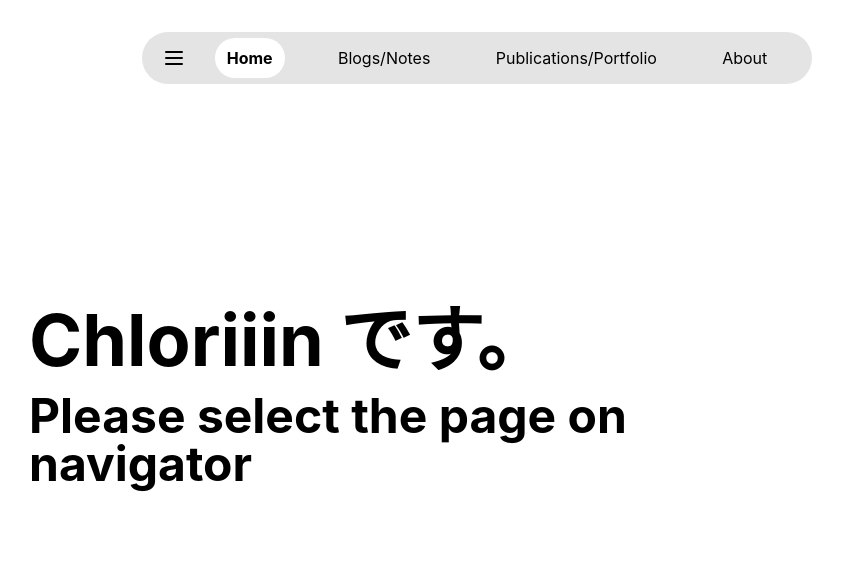
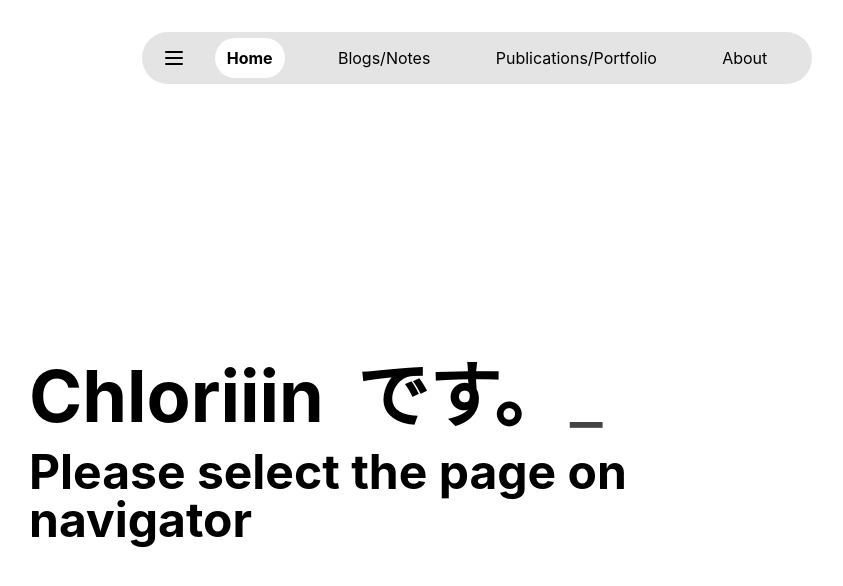
Before and after one commit to Chloriiin/zzzzzachye.github.io, a Next.js app: page / in a window 1280 px wide. Shown: the top 586 px of the page, without its empty margins (163-1006 px from the left). Built offline with nearby package versions, Linux system fonts and the light colour scheme.

Commit message:
Enhanced website with animations: navbar transitions and typed title effect

```diff
--- a/src/app/layout.tsx
+++ b/src/app/layout.tsx
@@ -1,4 +1,5 @@
 import './globals.css';
+import Navbar from '../components/Navbar';
 
 export const metadata = {
   title: 'Chloriiin - Personal Website',
@@ -12,7 +13,12 @@ export default function RootLayout({
 }) {
   return (
     <html lang="en">
-      <body>{children}</body>
+      <body>
+        <Navbar />
+        <main className="pt-[56px]">
+          {children}
+        </main>
+      </body>
     </html>
   );
 }
--- a/src/app/page.tsx
+++ b/src/app/page.tsx
@@ -1,16 +1,12 @@
-import Navbar from '../components/Navbar';
+import TypedTitle from '../components/TypedTitle';
 
 export default function Home() {
   return (
     <main className="flex min-h-screen flex-col items-center px-4 pt-28 pb-24">
       <div className="w-full max-w-4xl">
-        <Navbar />
-
         <div className="flex flex-col items-start justify-center mt-32 md:mt-48">
           <div className="max-w-[500px] md:max-w-[600px]">
-            <h1 className="text-5xl md:text-7xl font-bold mb-4 text-left whitespace-nowrap">
-              Chloriiin<span className="ml-2 md:ml-4">です。</span>
-            </h1>
+            <TypedTitle />
             <p className="text-xl md:text-5xl font-bold text-left">
               Please select the page on navigator
             </p>
--- a/src/components/Navbar.tsx
+++ b/src/components/Navbar.tsx
@@ -10,7 +10,8 @@ export default function Navbar() {
   const [indicatorStyle, setIndicatorStyle] = useState({
     left: 0,
     width: 0,
-    opacity: 0
+    opacity: 0,
+    scale: 0.8
   });
   const navRef = useRef<HTMLDivElement>(null);
   const linksRef = useRef<Array<HTMLAnchorElement | null>>([]);
@@ -25,10 +26,8 @@ export default function Navbar() {
     return false;
   };
 
-  // Update the indicator position whenever the pathname changes
-  useEffect(() => {
-    // Wait for the component to be fully rendered
-    const timer = setTimeout(() => {
+  // Find the active indicator position
+  const updateIndicatorPosition = () => {
     if (!navRef.current) return;
 
     const navRect = navRef.current.getBoundingClientRect();
@@ -42,13 +41,32 @@ export default function Navbar() {
     if (activeIndex !== -1 && linksRef.current[activeIndex]) {
       const linkRect = linksRef.current[activeIndex]?.getBoundingClientRect();
       if (linkRect) {
+        // First hide the indicator
         setIndicatorStyle({
           left: linkRect.left - navRect.left,
           width: linkRect.width,
-            opacity: 1
+          opacity: 0,
+          scale: 0.3
         });
+
+        // Then show it with animation after a small delay
+        setTimeout(() => {
+          setIndicatorStyle({
+            left: linkRect.left - navRect.left,
+            width: linkRect.width,
+            opacity: 1,
+            scale: 1
+          });
+        }, 20);
       }
     }
+  };
+
+  // Initialize and update the indicator position
+  useEffect(() => {
+    // Wait for the component to be fully rendered
+    const timer = setTimeout(() => {
+      updateIndicatorPosition();
     }, 100);
 
     return () => clearTimeout(timer);
@@ -71,16 +89,17 @@ export default function Navbar() {
           </svg>
         </button>
         <div className="flex flex-1 justify-around relative" ref={navRef}>
-          {/* Background indicator that slides */}
+          {/* Background indicator that expands like a balloon */}
           <div
-            className="absolute bg-white rounded-full transition-all duration-300 ease-in-out"
+            className="absolute bg-white rounded-full"
             style={{
               left: `${indicatorStyle.left}px`,
               width: `${indicatorStyle.width}px`,
               height: '40px',
               top: '50%',
-              transform: 'translateY(-50%)',
-              opacity: indicatorStyle.opacity
+              transform: `translateY(-50%) scale(${indicatorStyle.scale})`,
+              opacity: indicatorStyle.opacity,
+              transition: 'opacity 0.05s ease-out, transform 0.25s cubic-bezier(0.17, 0.67, 0.34, 1.55)'
             }}
           />
 
--- /dev/null
+++ b/src/components/TypedTitle.tsx
@@ -0,0 +1,64 @@
+'use client';
+
+import { useState, useEffect } from 'react';
+
+export default function TypedTitle() {
+  const fullTitle = "Chloriiin です。";
+  const [displayedText, setDisplayedText] = useState('');
+  const [showCursor, setShowCursor] = useState(true);
+  const [isTypingComplete, setIsTypingComplete] = useState(false);
+
+  // Typing animation effect
+  useEffect(() => {
+    if (displayedText === fullTitle) {
+      setIsTypingComplete(true);
+      return;
+    }
+
+    const typingSpeed = 500 / fullTitle.length; // Make entire animation last 0.5s
+    const timer = setTimeout(() => {
+      setDisplayedText(fullTitle.substring(0, displayedText.length + 1));
+    }, typingSpeed);
+
+    return () => clearTimeout(timer);
+  }, [displayedText, fullTitle]);
+
+  // Blinking cursor effect (always blinks, faster during typing)
+  useEffect(() => {
+    const blinkInterval = isTypingComplete ? 530 : 300;
+
+    const blinkTimer = setInterval(() => {
+      setShowCursor(prev => !prev);
+    }, blinkInterval);
+
+    return () => clearInterval(blinkTimer);
+  }, [isTypingComplete]);
+
+  // Format the displayed text to add spacing between Chloriiin and です
+  const formatDisplayedText = () => {
+    if (displayedText.includes('です')) {
+      const parts = displayedText.split('で');
+      return (
+        <>
+          {parts[0]}<span className="ml-2 md:ml-4">で{parts[1] || ''}</span>
+        </>
+      );
+    }
+    return displayedText;
+  };
+
+  return (
+    <h1 className="text-5xl md:text-7xl font-bold mb-4 text-left whitespace-nowrap relative">
+      {formatDisplayedText()}
+      <span
+        className={`${showCursor ? 'opacity-100' : 'opacity-0'} ml-1 inline-block transition-opacity duration-100 animate-pulse`}
+        style={{
+          marginLeft: displayedText.length === fullTitle.length ? '4px' : '1px',
+          fontWeight: 'normal'
+        }}
+      >
+        _
+      </span>
+    </h1>
+  );
+}
--- a/src/pages/_app.tsx
+++ /dev/null
@@ -1,6 +0,0 @@
-import '../app/globals.css';
-import type { AppProps } from 'next/app';
-
-export default function MyApp({ Component, pageProps }: AppProps) {
-  return <Component {...pageProps} />;
-}
--- a/src/pages/_document.tsx
+++ /dev/null
@@ -1,16 +0,0 @@
-import { Html, Head, Main, NextScript } from 'next/document';
-
-export default function Document() {
-  return (
-    <Html lang="en">
-      <Head>
-        <meta charSet="utf-8" />
-        <meta name="viewport" content="width=device-width, initial-scale=1" />
-      </Head>
-      <body>
-        <Main />
-        <NextScript />
-      </body>
-    </Html>
-  );
-}
```
Lines whose indentation alone changed are shown as unchanged.
